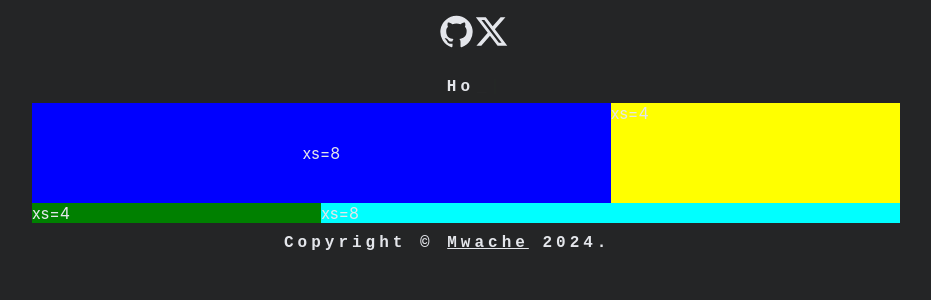
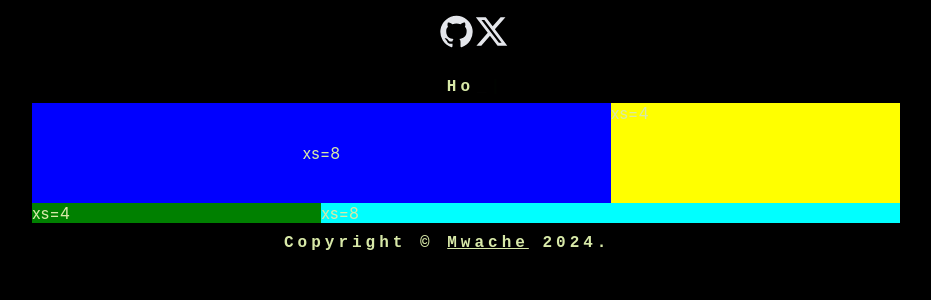
Before and after one commit to mwchben/mwache, a React (Create React App) app: page / in a window 1280 px wide. Shown: the top 300 px of the page, without its empty margins (166-1097 px from the left). Built offline with nearby package versions, Linux system fonts and the light colour scheme.

Commit message:
css changes

```diff
--- a/src/App.css
+++ b/src/App.css
@@ -2,5 +2,5 @@
   text-align: center;
 }
 :root {
-  color: #e4e6eb;
+  color: #D8E9A8;
 }
--- a/src/index.css
+++ b/src/index.css
@@ -5,7 +5,8 @@ body {
     sans-serif;
   -webkit-font-smoothing: antialiased;
   -moz-osx-font-smoothing: grayscale;
-  background-color: #242526;
+  /* background-color: #242526; */
+  background-color: #000000;
 
 }
 
@@ -17,5 +18,6 @@ code {
 }
 
 .hover:hover {
-  color: #31dd21
+  /* color: #4E9F3D */
+  color: #1ff316
   }
```
